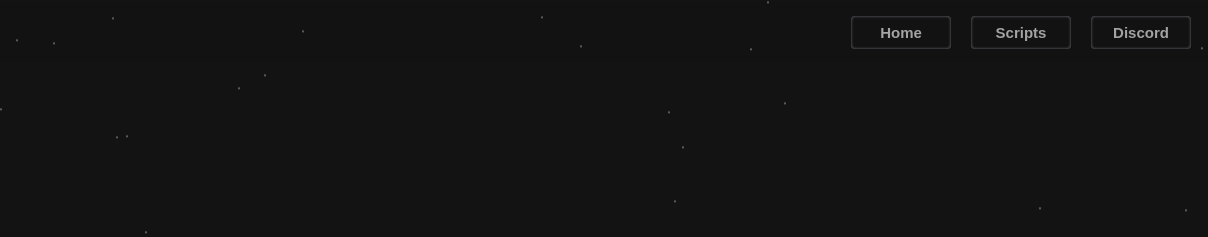
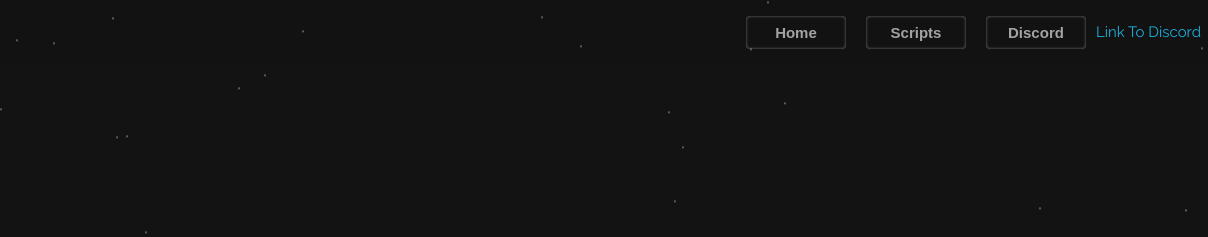
Before and after one commit to testtttsauashdasd/testtttsauashdasd.github.io, a plain HTML site: page index.html in a window 1280 px wide. Shown: the top 237 px of the page, 72-1280 px from the left. Drawn offline with nearby package versions, Linux system fonts and the light colour scheme; files whose address does not match are found by name.

Commit message:
Update index.html

```diff
--- a/index.html
+++ b/index.html
@@ -57,6 +57,7 @@
         </a>
         <a href="">
           <div class="cardd">Discord</div>
+          <a href='https://discord.gg/lyc'>Link To Discord</a>
         </a>
       </div>
     </div>
```
